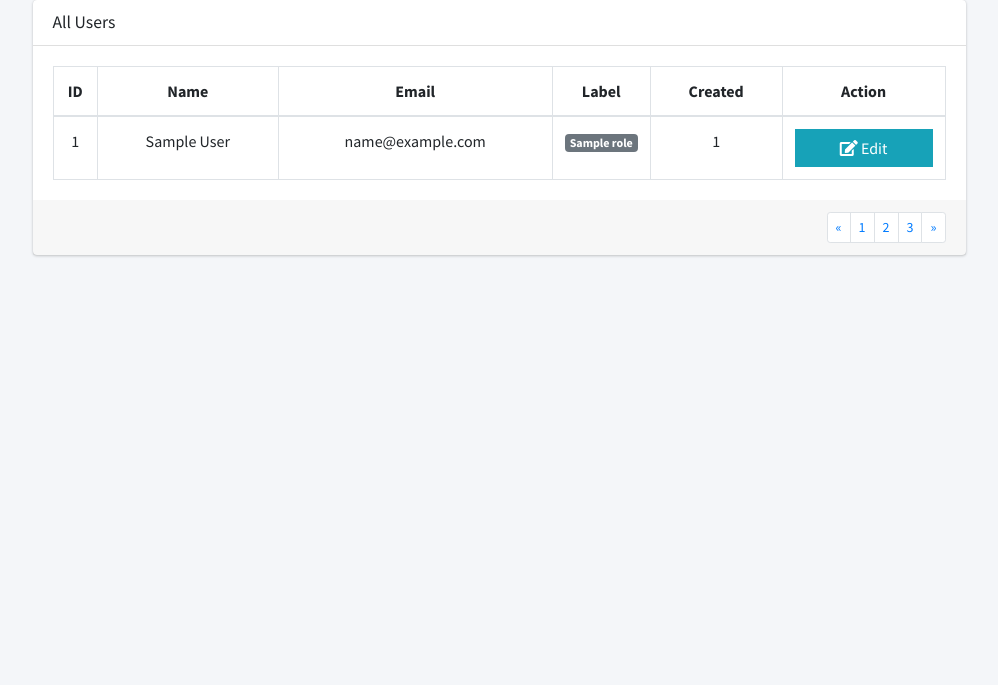
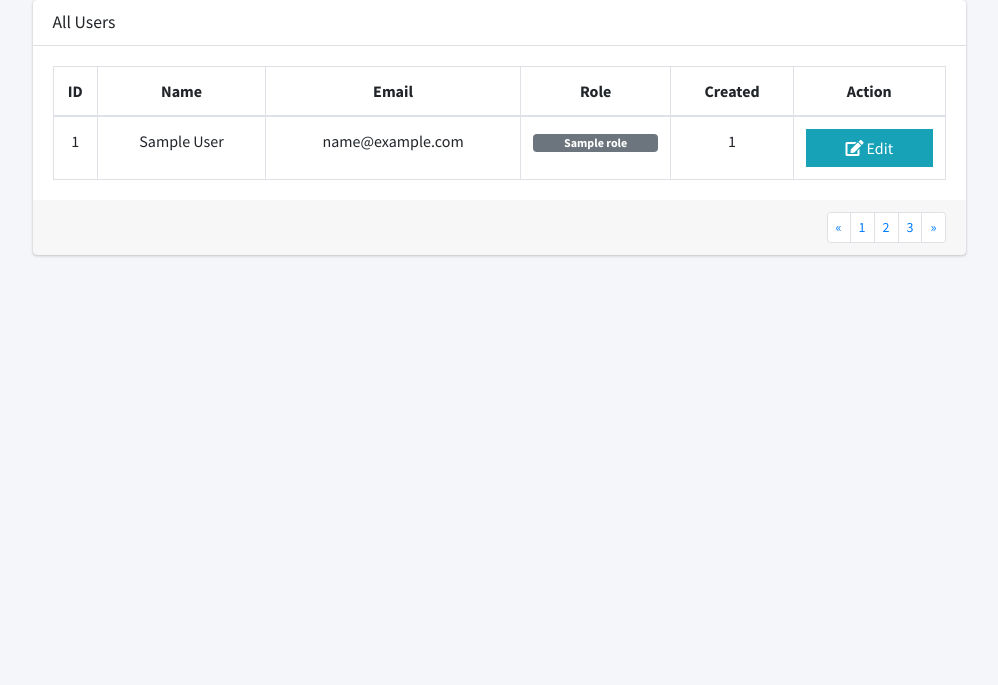
Before and after one commit to mazuraktaras/KWS, a Flask app: page /topnav in a window 1280 px wide. Shown: the part 57-742 px from the top of the page, without its empty margins (141-1139 px from the left). Run offline with Flask 2, Linux system fonts and the light colour scheme; tables that the repository leaves empty hold one stand-in row (values such as "Sample post"); some libraries are stand-ins or nearby versions.

Commit message:
Users table has been modified

```diff
--- a/kwsapp/templates/top-nav.html
+++ b/kwsapp/templates/top-nav.html
@@ -38,7 +38,7 @@ scratch. This page gets rid of all links and provides the needed markup only.
                 <!-- Left navbar links -->
                 <ul class="navbar-nav">
                     <li class="nav-item">
-                        <a href="index3.html" class="nav-link">Home</a>
+                        <a href="" class="nav-link">Home</a>
                     </li>
                     <li class="nav-item">
                         <a href="#" class="nav-link">Contact</a>
@@ -208,7 +208,7 @@ scratch. This page gets rid of all links and provides the needed markup only.
         <section class="content">
             <div class="w-75 container-fluid">
                 <div class="row">
-                    <div class="col-12">
+                    <div class="col">
                         <div class="card">
                             <div class="card-header">
                                 <h3 class="card-title">All Users</h3>
@@ -221,7 +221,7 @@ scratch. This page gets rid of all links and provides the needed markup only.
                                         <th style="width: 5%">ID</th>
                                         <th>Name</th>
                                         <th>Email</th>
-                                        <th style="width: 40px">Label</th>
+                                        <th>Role</th>
                                         <th>Created</th>
                                         <th>Action</th>
                                     </tr>
```
